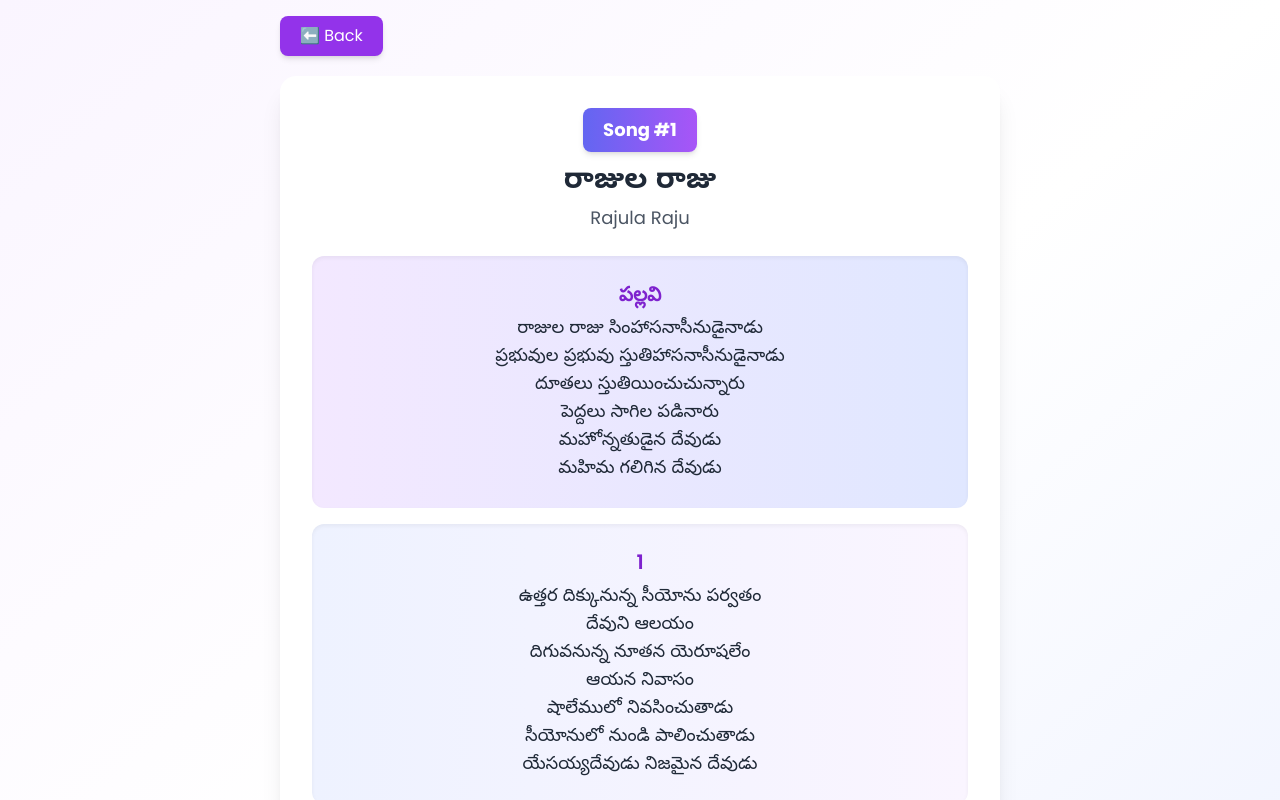
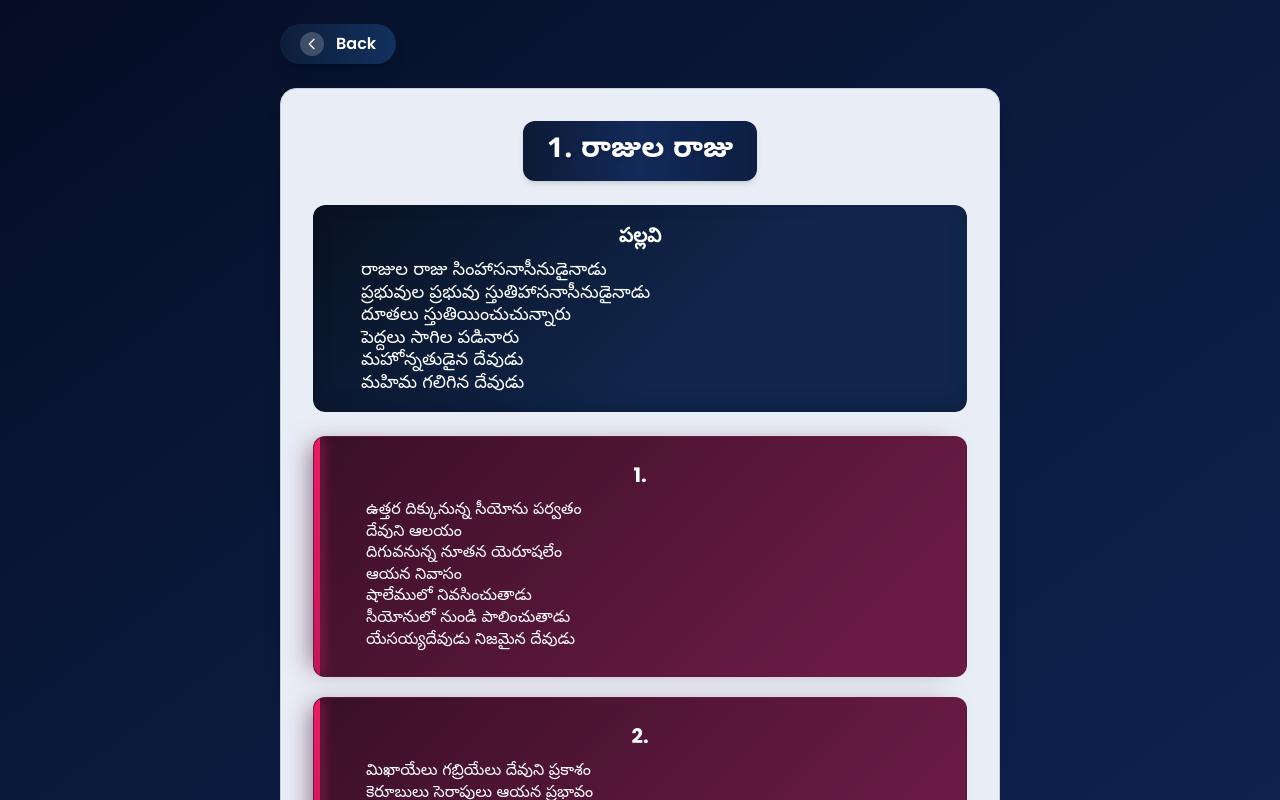
Before and after one commit to Francis-145/yjm, a React (Vite) app: page /song/1 in a window 1280 px wide. Shown: the top 800 px of the page. Built offline with nearby package versions, Linux system fonts and the light colour scheme.

Commit message:
Update styling and layout for SongLyrics component

```diff
--- a/src/pages/SongLyrics.jsx
+++ b/src/pages/SongLyrics.jsx
@@ -9,14 +9,13 @@ const SongLyrics = () => {
 
   if (!song) {
     return (
-      <div className="min-h-screen flex items-center justify-center bg-gradient-to-br from-purple-50 via-white to-indigo-50">
+      <div className="min-h-screen flex items-center justify-center
+      bg-gradient-to-br from-[#050d24] via-[#0b1b3f] to-[#0f234f]">
         <div className="text-center">
-          <h2 className="text-2xl font-bold text-gray-800 mb-4">
-            Song not found
-          </h2>
+          <h2 className="text-2xl font-bold text-white mb-4">Song not found</h2>
           <button
             onClick={() => navigate("/")}
-            className="px-6 py-2 bg-purple-600 text-white rounded-lg hover:bg-purple-700 transition-colors"
+            className="px-6 py-2 bg-[#1b2f66] text-white rounded-lg hover:bg-[#233b80] transition-colors"
           >
             Go Back Home
           </button>
@@ -26,52 +25,115 @@ const SongLyrics = () => {
   }
 
   return (
-    <div className="min-h-screen bg-gradient-to-br from-purple-50 via-white to-indigo-50 flex flex-col items-center py-4">
-      <div className="w-full max-w-3xl px-3 sm:px-6">
+    <div className="min-h-screen
+      bg-gradient-to-br from-[#050d24] via-[#0b1b3f] to-[#0f234f]
+      flex flex-col items-center py-6">
+      <div className="w-full max-w-3xl px-4 sm:px-6">
+
+        {/* BACK BUTTON */}
         <button
           onClick={() => navigate("/")}
-          className="mb-5 px-5 py-2 bg-purple-600 text-white rounded-lg hover:bg-purple-700 transition-colors shadow-md"
+          className="mb-6 flex items-center gap-3 px-5 py-2
+          bg-gradient-to-r from-[#0d1e3a] to-[#12315f]
+          text-white font-semibold rounded-full shadow-lg
+          hover:scale-105 hover:shadow-xl transition-transform"
         >
-          ⬅️ Back
+          <div className="w-6 h-6 flex items-center justify-center bg-white/20 rounded-full">
+            <svg xmlns="http://www.w3.org/2000/svg" fill="none"
+              viewBox="0 0 24 24" strokeWidth={2}
+              stroke="currentColor" className="w-4 h-4">
+              <path strokeLinecap="round" strokeLinejoin="round"
+                d="M15 19l-7-7 7-7" />
+            </svg>
+          </div>
+          Back
         </button>
 
-        <div className="bg-white rounded-2xl shadow-xl p-4 sm:p-8 overflow-y-auto">
+        {/* CARD */}
+        <div className="bg-[#e9edf6] border border-[#c5cee0] rounded-2xl shadow-xl p-5 sm:p-8">
+
+          {/* HEADER */}
           <div className="text-center mb-6">
-            <div className="inline-block bg-gradient-to-r from-indigo-500 to-purple-500 text-white px-5 py-2 rounded-lg mb-3 shadow-md">
-              <span className="font-bold text-lg">Song #{song.number}</span>
+            <div className="inline-block px-6 py-3 rounded-xl shadow-md
+              bg-gradient-to-r from-[#0c1a35] via-[#132a5a] to-[#0c1f42]">
+              <h1 className="text-white text-xl sm:text-3xl font-extrabold telugu-text drop-shadow">
+                {song.number}. {song.teluguTitle}
+              </h1>
             </div>
-            <h1 className="text-2xl sm:text-3xl font-bold text-gray-800 mb-1 telugu-text">
-              {song.teluguTitle}
-            </h1>
-            <p className="text-lg text-gray-600">{song.title}</p>
           </div>
 
-          {/* Pallavi Section */}
-          <div className="bg-gradient-to-r from-purple-100 to-indigo-100 rounded-xl p-4 sm:p-6 mb-4 shadow-inner">
-            <h3 className="text-xl font-semibold text-purple-700 mb-2 text-center">
-              పల్లవి
-            </h3>
-            <p className="text-base sm:text-lg leading-relaxed text-gray-800 whitespace-pre-line text-center telugu-text">
-              {song.lyrics.pallavi.trim()}
-            </p>
+          {/* PALLAVI – NAVY THEME */}
+          <div className="rounded-xl mb-6 overflow-hidden">
+            <div
+              className="px-5 py-4"
+              style={{
+                background: "linear-gradient(135deg, #081120 0%, #10264d 60%)",
+                boxShadow:
+                  "0 8px 20px rgba(8,17,32,0.3), inset 0 -6px 20px rgba(0,0,0,0.15)",
+                borderRadius: 12,
+              }}
+            >
+              <h3 className="text-lg sm:text-xl font-bold text-white text-center mb-3">
+                పల్లవి
+              </h3>
+
+              <p
+                className="telugu-text text-base sm:text-lg leading-relaxed text-white whitespace-pre-line text-left"
+                style={{ paddingLeft: 28, paddingRight: 24, lineHeight: 1.25 }}
+              >
+                {song.lyrics.pallavi.trim()}
+              </p>
+            </div>
           </div>
 
-          {/* Charanams */}
-          {[song.lyrics.charanam1, song.lyrics.charanam2].map(
-            (charanam, index) => (
+          {/* CHARANAMS — DARK PINK / ROSE THEME (WHITE TEXT) */}
+          <div className="space-y-5">
+            {[song.lyrics.charanam1, song.lyrics.charanam2].map((charanam, index) => (
               <div
                 key={index}
-                className="bg-gradient-to-r from-indigo-50 to-purple-50 rounded-xl p-4 sm:p-6 mb-4 shadow-inner"
+                className="rounded-xl p-4 sm:p-6 relative overflow-hidden transition-transform hover:-translate-y-0.5"
+                style={{
+                  background: "linear-gradient(135deg, #3a0f28 0%, #6a1b45 85%)",
+                  border: "1px solid rgba(110,30,70,0.45)",
+                  boxShadow: "-12px 0 25px -10px rgba(70,0,40,0.55)",
+                }}
               >
-                <h3 className="text-xl font-semibold text-purple-700 mb-2 text-center">
-                  {index + 1}
+                {/* Number centered */}
+                <h3 className="text-xl font-bold mb-3 text-center text-white">
+                  {index + 1}.
                 </h3>
-                <p className="text-base sm:text-lg leading-relaxed text-gray-800 whitespace-pre-line text-center telugu-text">
+
+                {/* Text left + padding + WHITE */}
+                <p
+                  className="telugu-text text-sm sm:text-base leading-relaxed whitespace-pre-line text-left text-white"
+                  style={{
+                    paddingLeft: 28,
+                    paddingRight: 16,
+                    lineHeight: 1.35
+                  }}
+                >
                   {charanam.trim()}
                 </p>
+
+                {/* LEFT ACCENT STRIPE – BRIGHT ROSE / MAGENTA */}
+                <div
+                  aria-hidden
+                  style={{
+                    position: "absolute",
+                    left: 0,
+                    top: 0,
+                    bottom: 0,
+                    width: 6,
+                    borderTopLeftRadius: 12,
+                    borderBottomLeftRadius: 12,
+                    background: "linear-gradient(180deg, #e91e63, #c2185b)",
+                    boxShadow: "3px 0 12px rgba(220,40,110,0.55)",
+                  }}
+                />
               </div>
-            )
-          )}
+            ))}
+          </div>
+
         </div>
       </div>
     </div>
```
